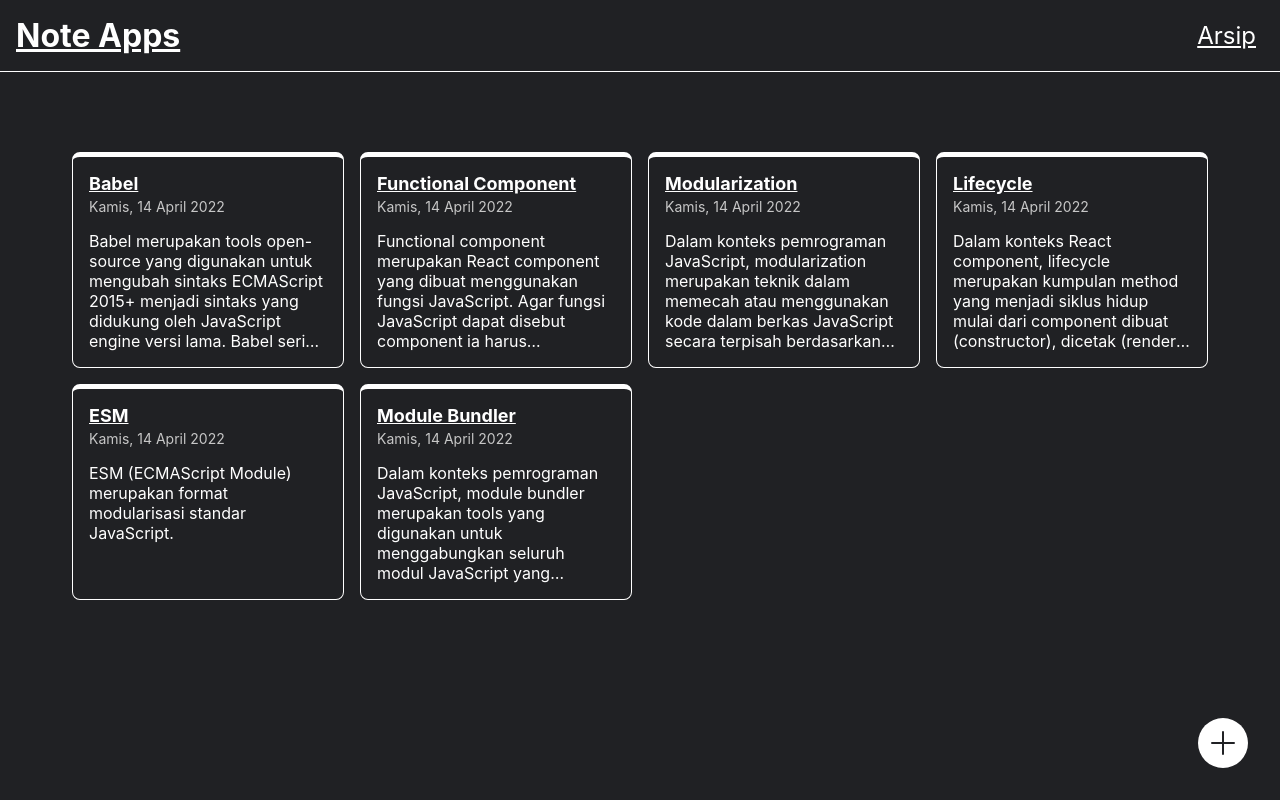
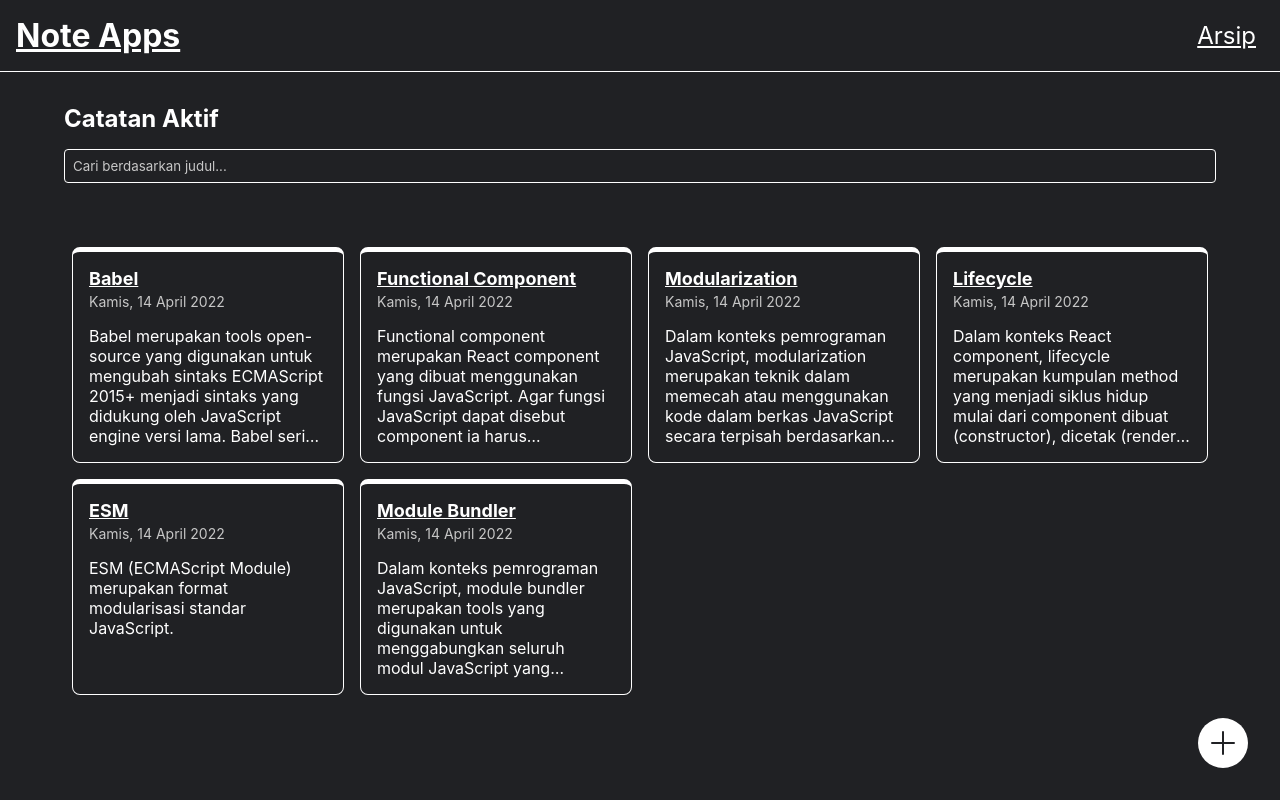
Before and after one commit to rusdiahamid/note-app, a React (Vite) app: page / in a window 1280 px wide. Built offline with nearby package versions, Linux system fonts and the light colour scheme.

Commit message:
search work on active notes

```diff
--- /dev/null
+++ b/src/components/HomePageAction.jsx
@@ -0,0 +1,17 @@
+import { Plus } from '@phosphor-icons/react';
+import { Link } from 'react-router-dom';
+
+const HomePageAction = () => {
+  return (
+    <div className="homepage__action">
+      <Link
+        to="/new"
+        className="action"
+      >
+        <Plus size={32} />
+      </Link>
+    </div>
+  );
+};
+
+export default HomePageAction;
--- a/src/components/NoteInput.jsx
+++ b/src/components/NoteInput.jsx
@@ -34,7 +34,6 @@ class NoteInput extends React.Component {
 
   onSubmit(event) {
     event.preventDefault();
-    console.log(this.state);
     this.props.addNote(this.state);
   }
 
--- a/src/components/NotesList.jsx
+++ b/src/components/NotesList.jsx
@@ -3,10 +3,11 @@ import parse from 'html-react-parser';
 import PropTypes from 'prop-types';
 import { showFormattedDate } from '../utils';
 
-function NotesList({ data }) {
+function NotesList({ notes, searchQuery }) {
+  const filteredNotes = notes.filter((note) => note.title.toLowerCase().includes(searchQuery.toLowerCase()));
   return (
     <div className="notes-list">
-      {data.map((note) => {
+      {filteredNotes.map((note) => {
         return (
           <div
             className="note-item"
@@ -28,7 +29,8 @@ function NotesList({ data }) {
 }
 
 NotesList.propTypes = {
-  data: PropTypes.array,
+  notes: PropTypes.array.isRequired,
+  searchQuery: PropTypes.string,
 };
 
 export default NotesList;
--- /dev/null
+++ b/src/components/SearchBar.jsx
@@ -0,0 +1,35 @@
+import PropTypes from 'prop-types';
+
+import React from 'react';
+
+class SearchBar extends React.Component {
+  constructor(props) {
+    super(props);
+    this.onSearchChange = this.onSearchChange.bind(this);
+  }
+
+  onSearchChange(event) {
+    const searchQuery = event.target.value;
+    this.props.onSearch(searchQuery);
+  }
+
+  render() {
+    return (
+      <div className="search-bar">
+        <h2>Catatan {this.props.page}</h2>
+        <input
+          type="search"
+          placeholder="Cari berdasarkan judul..."
+          onChange={this.onSearchChange}
+        />
+      </div>
+    );
+  }
+}
+
+SearchBar.propTypes = {
+  page: PropTypes.string.isRequired,
+  onSearch: PropTypes.func,
+};
+
+export default SearchBar;
--- a/src/pages/ArchivePage.jsx
+++ b/src/pages/ArchivePage.jsx
@@ -1,4 +1,5 @@
 import NotesList from '../components/NotesList';
+import SearchBar from '../components/SearchBar';
 import { getArchivedNotes } from '../utils/local-data';
 
 const ArchivePage = () => {
@@ -12,7 +13,12 @@ const ArchivePage = () => {
     );
   }
 
-  return <NotesList data={archivedNotes} />;
+  return (
+    <>
+      <SearchBar page="Arsip" />
+      <NotesList data={archivedNotes} />
+    </>
+  );
 };
 
 export default ArchivePage;
--- a/src/pages/HomePage.jsx
+++ b/src/pages/HomePage.jsx
@@ -1,12 +1,26 @@
-import { Link } from 'react-router-dom';
-import { Plus } from '@phosphor-icons/react';
+import React from 'react';
 import NotesList from '../components/NotesList';
 import { getActiveNotes } from '../utils/local-data';
+import SearchBar from '../components/SearchBar';
+import HomePageAction from '../components/HomePageAction';
 
-const HomePage = () => {
-  const notes = getActiveNotes();
+class HomePage extends React.Component {
+  constructor(props) {
+    super(props);
+    this.state = {
+      notes: getActiveNotes(),
+      searchQuery: '',
+    };
 
-  if (!notes.length) {
+    this.onSearch = this.onSearch.bind(this);
+  }
+
+  onSearch(searchQuery) {
+    this.setState({ searchQuery });
+  }
+
+  render() {
+    if (!this.state.notes.length) {
       return (
         <div className="notes-list-empty">
           <p>Tidak ada catatan</p>
@@ -16,17 +30,18 @@ const HomePage = () => {
 
     return (
       <>
-      <NotesList data={notes} />
-      <div className="homepage__action">
-        <Link
-          to="/new"
-          className="action"
-        >
-          <Plus size={32} />
-        </Link>
-      </div>
+        <SearchBar
+          page="Aktif"
+          onSearch={this.onSearch}
+        />
+        <NotesList
+          notes={this.state.notes}
+          searchQuery={this.state.searchQuery}
+        />
+        <HomePageAction />
       </>
     );
-};
+  }
+}
 
 export default HomePage;
```
Lines whose indentation alone changed are shown as unchanged.
